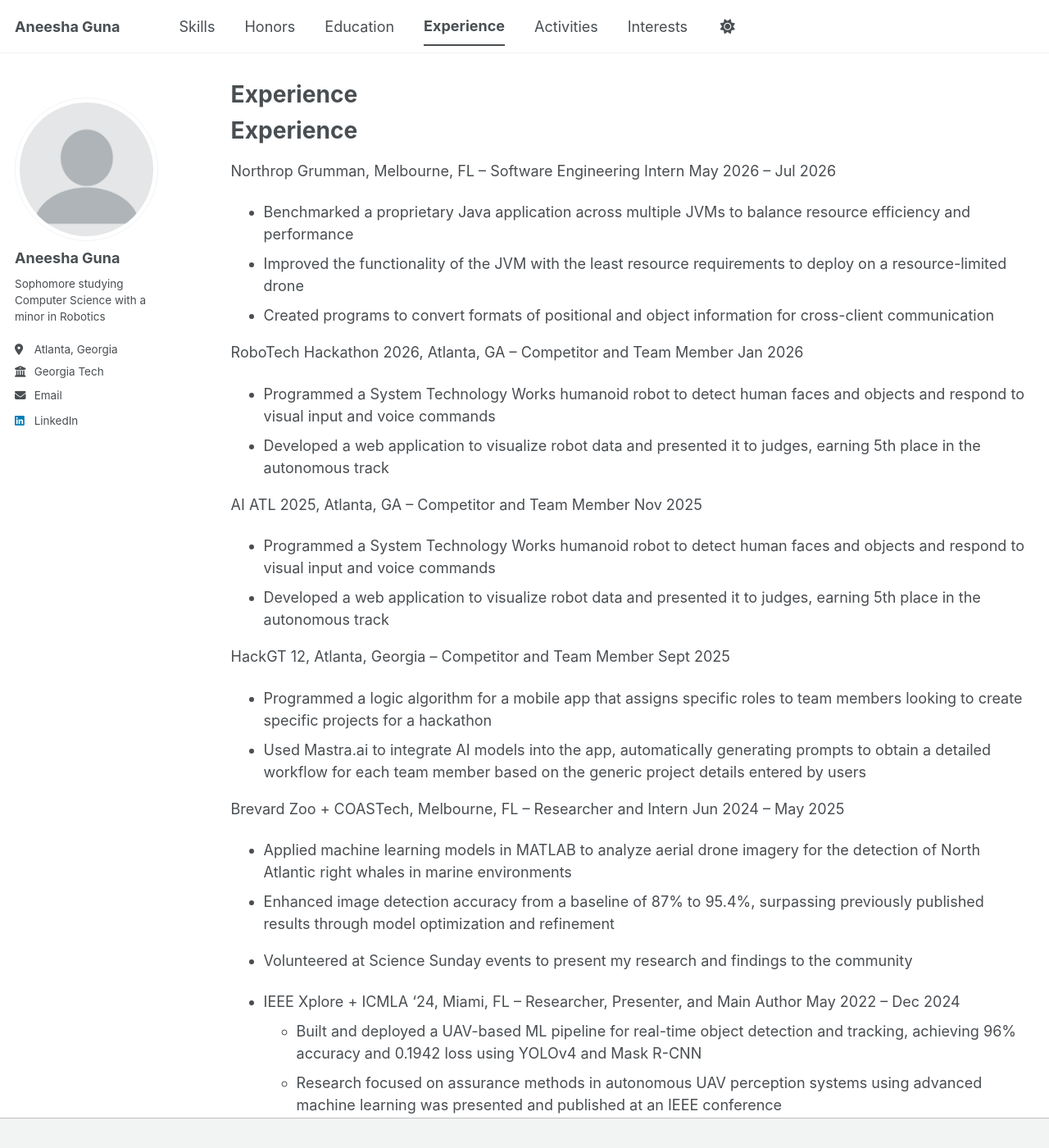
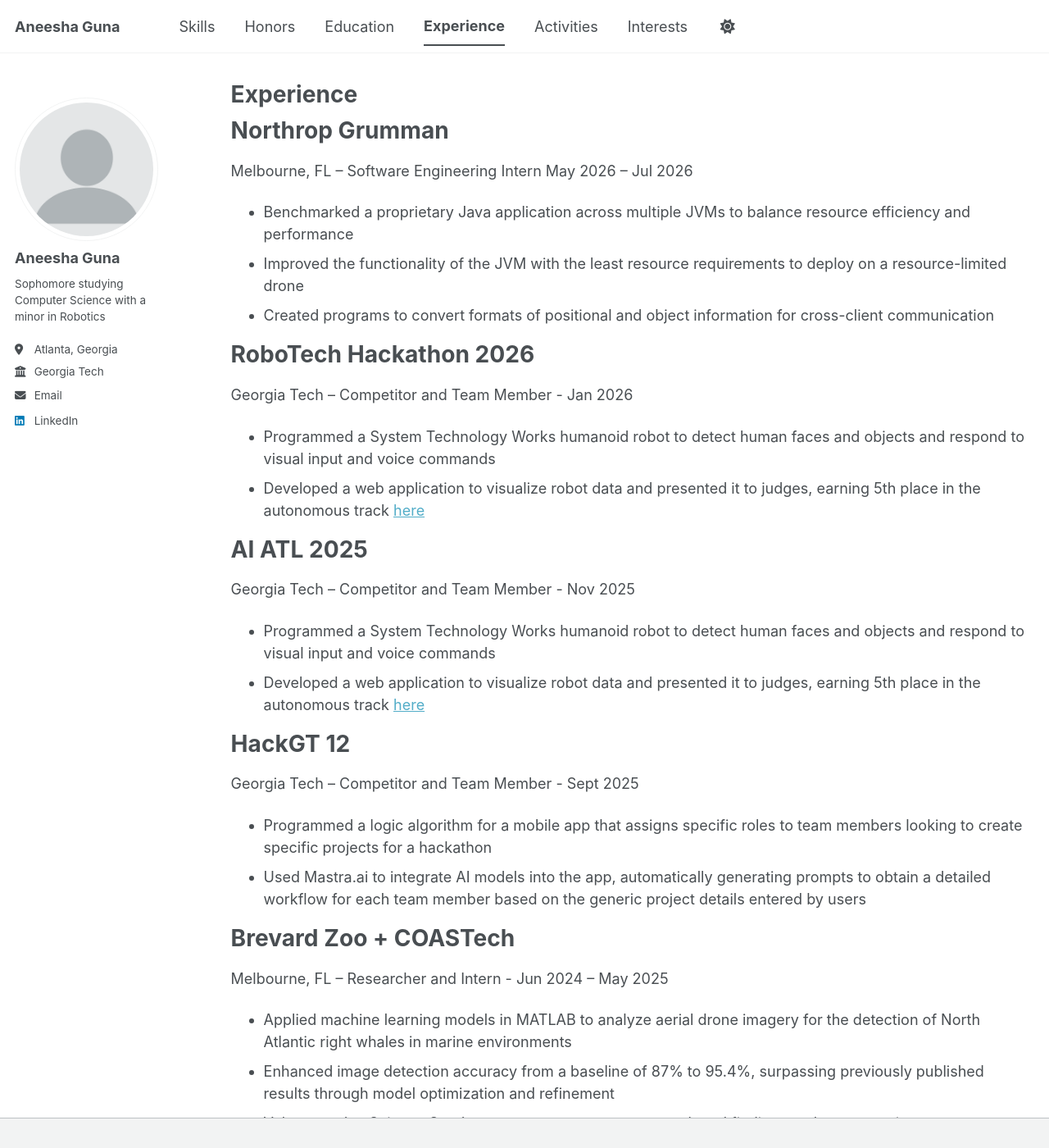
Before and after one commit to aneeshaguna/aneeshaguna.github.io, a Jekyll site: the page built from _pages/experience.md, in a window 1280 px wide and 1400 px high. Shown: the whole window at 82% size. Built offline with Jekyll 4.4.1, drawn with Linux system fonts in a browser that asks for light colours; a style sheet for code colours, icons or effects is not loaded; some of the changed text lies outside the part shown.

Commit message:
Experience page 4

```diff
--- a/_pages/experience.md
+++ b/_pages/experience.md
@@ -7,32 +7,45 @@
 
 {% include base_path %}
 
-Experience
+
+Northrop Grumman
 ======
-
-Northrop Grumman, Melbourne, FL – Software Engineering Intern  May 2026 – Jul 2026
+Melbourne, FL – Software Engineering Intern  May 2026 – Jul 2026
   * Benchmarked a proprietary Java application across multiple JVMs to balance resource efficiency and performance
   * Improved the functionality of the JVM with the least resource requirements to deploy on a resource-limited drone
   * Created programs to convert formats of positional and object information for cross-client communication
 
-RoboTech Hackathon 2026, Atlanta, GA – Competitor and Team Member Jan 2026
+RoboTech Hackathon 2026
+======
+Georgia Tech – Competitor and Team Member - Jan 2026
   * Programmed a System Technology Works humanoid robot to detect human faces and objects and respond to visual input and voice commands
   * Developed a web application to visualize robot data and presented it to judges, earning 5th place in the autonomous track
+[here](https://devpost.com/software/nebula-astronaut-s-best-friend)
 
-AI ATL 2025, Atlanta, GA – Competitor and Team Member Nov 2025
+AI ATL 2025
+======
+Georgia Tech – Competitor and Team Member - Nov 2025
   * Programmed a System Technology Works humanoid robot to detect human faces and objects and respond to visual input and voice commands
   * Developed a web application to visualize robot data and presented it to judges, earning 5th place in the autonomous track
+[here](https://devpost.com/software/speakify-w7tsme)
 
-HackGT 12, Atlanta, Georgia – Competitor and Team Member Sept 2025
+
+HackGT 12
+======
+Georgia Tech – Competitor and Team Member - Sept 2025
 * Programmed a logic algorithm for a mobile app that assigns specific roles to team members looking to create specific projects for a hackathon
 * Used Mastra.ai to integrate AI models into the app, automatically generating prompts to obtain a detailed workflow for each team member based on the generic project details entered by users
 
-Brevard Zoo + COASTech, Melbourne, FL – Researcher and Intern                                                                  Jun 2024 – May 2025
+Brevard Zoo + COASTech
+======
+Melbourne, FL – Researcher and Intern - Jun 2024 – May 2025
   * Applied machine learning models in MATLAB to analyze aerial drone imagery for the detection of North Atlantic right whales in marine environments
   * Enhanced image detection accuracy from a baseline of 87% to 95.4%, surpassing previously published results through model optimization and refinement
   * Volunteered at Science Sunday events to present my research and findings to the community
 
-* IEEE Xplore + ICMLA ‘24, Miami, FL – Researcher, Presenter, and Main Author May 2022 – Dec 2024
+IEEE Xplore + ICMLA ‘24
+======
+Miami, FL – Researcher, Presenter, and Main Author May 2022 – Dec 2024
   * Built and deployed a UAV-based ML pipeline for real-time object detection and tracking, achieving 96% accuracy and 0.1942 loss using YOLOv4 and Mask R-CNN
   * Research focused on assurance methods in autonomous UAV perception systems using advanced machine learning was presented and published at an IEEE conference
   * Wrote and presented a research paper at the ICMLA ’24 conference on these findings, available [here](https://ieeexplore.ieee.org/document/10903281)
```
Also changed, not shown: _pages/activities.md (+0 -4 lines), _pages/honors.md (added, +30 -0 lines), _pages/interests.md (+0 -4 lines), _pages/skills.md (+1 -4 lines).
